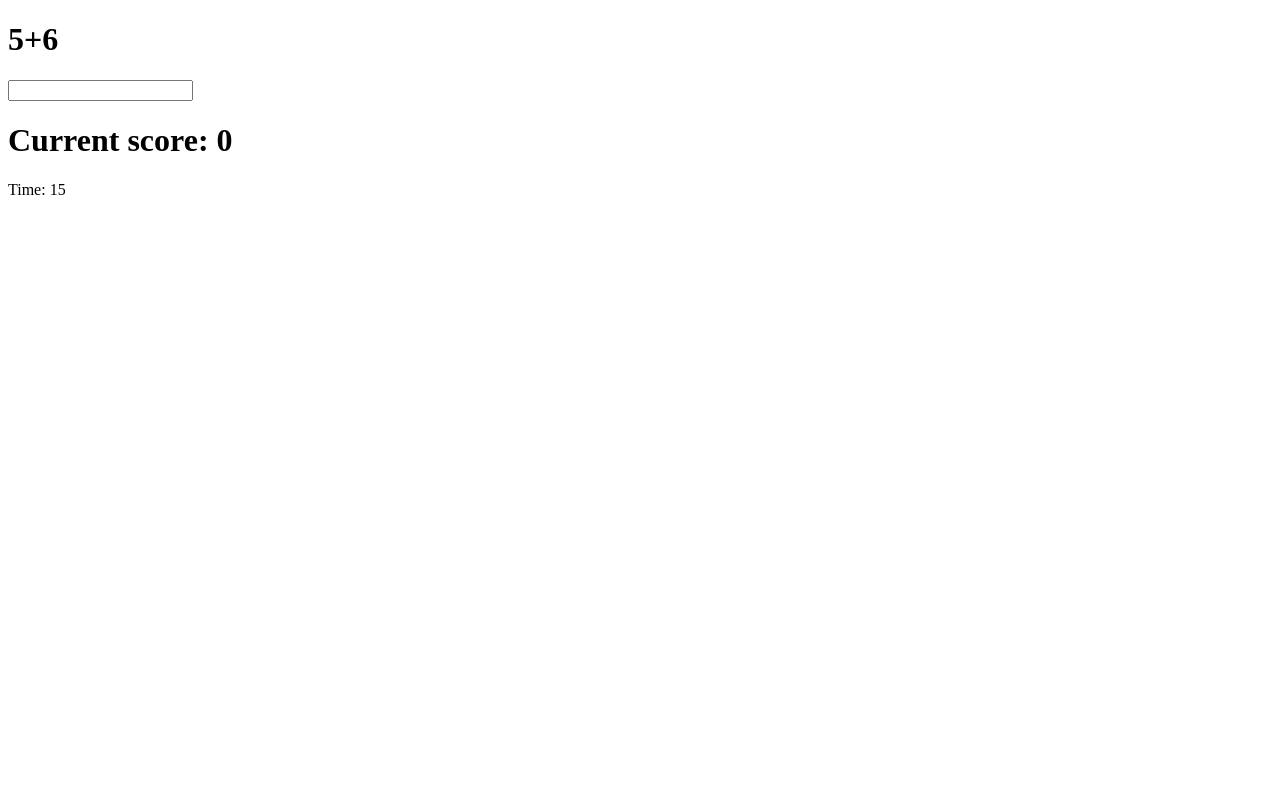
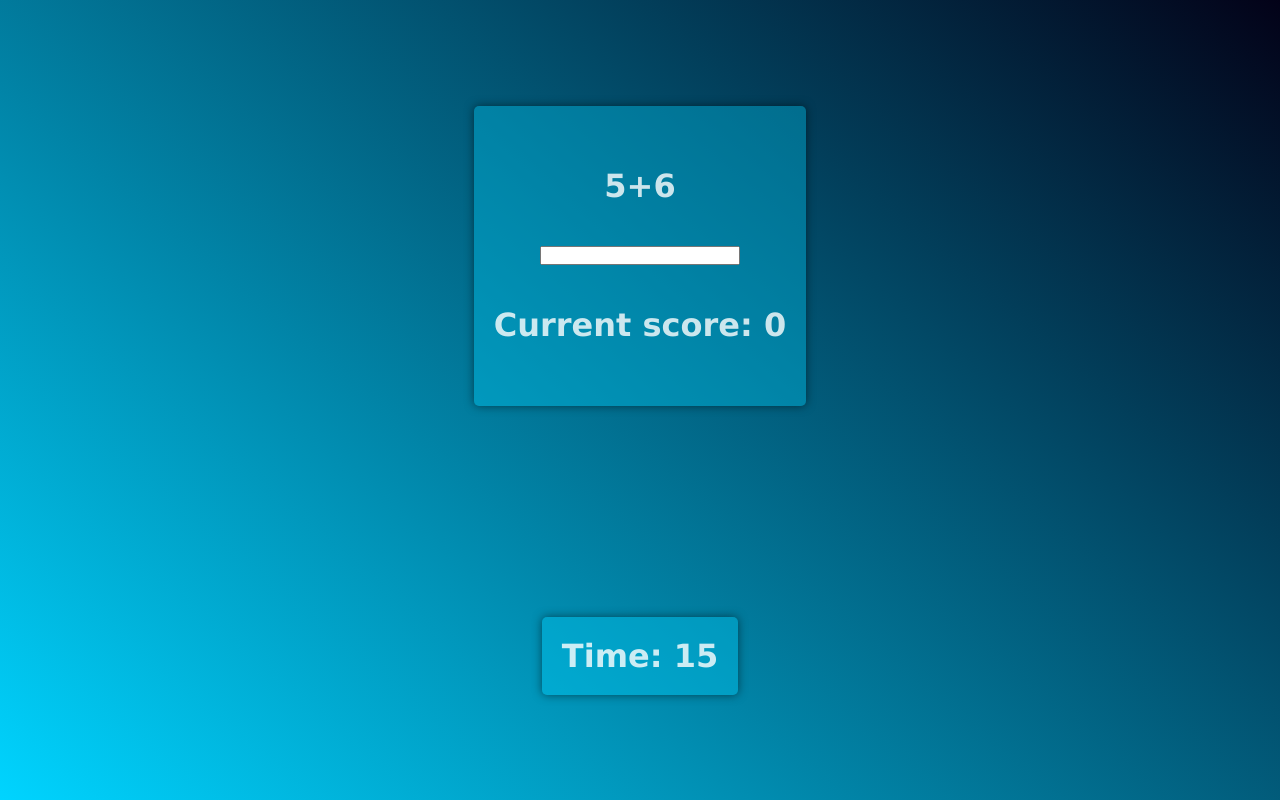
Before and after one commit to datoad4510/react-math-game, a plain HTML site: page index.html in a window 1280 px wide. Drawn offline with nearby package versions, Linux system fonts and the light colour scheme.

Commit message:
added styling

```diff
--- a/liftingStateUp.js
+++ b/liftingStateUp.js
@@ -7,9 +7,7 @@
 class App extends React.Component {
 	operations = ["+", "-", "*", "/"];
 	getRandomOperation = () => {
-        return this.operations[
-            Math.floor(this.operations.length * Math.random())
-        ];
+		return this.operations[Math.floor(this.operations.length * Math.random())];
 	};
 
 	constructor(props) {
@@ -31,10 +29,7 @@ class App extends React.Component {
 			let temp = Math.ceil(Math.random() * 10);
 			return [temp * Math.ceil(Math.random() * 10), temp];
 		} else {
-            return [
-                Math.ceil(Math.random() * 10),
-                Math.ceil(Math.random() * 10),
-            ];
+			return [Math.ceil(Math.random() * 10), Math.ceil(Math.random() * 10)];
 		}
 	}
 
@@ -127,7 +122,7 @@ class App extends React.Component {
 		} else {
 			return (
 				<React.Fragment>
-                    <h1>Your score is {this.state.score}</h1>
+					<h1 className="center-align">Your score is {this.state.score}</h1>
 				</React.Fragment>
 			);
 		}
@@ -170,7 +165,7 @@ class Countdown extends React.Component {
 	render() {
 		return (
 			<React.Fragment>
-                <span>Time: {this.props.seconds}</span>
+				<span className="timer">Time: {this.props.seconds}</span>
 			</React.Fragment>
 		);
 	}
--- a/style.css
+++ b/style.css
@@ -1,3 +1,74 @@
+* {
+    margin: 0;
+    padding: 0;
+    box-sizing: border-box;
+    font-family: 'Lucida Sans', 'Lucida Sans Regular', 'Lucida Grande', 'Lucida Sans Unicode', Geneva, Verdana, sans-serif;
+}
+
+html {
+	background: rgb(2, 0, 36);
+	background: linear-gradient(
+		40deg,
+		rgba(2, 0, 36, 1) 0%,
+		rgba(0, 212, 255, 1) 0%,
+		rgba(3, 2, 24, 1) 100%
+	);
+
+    background-repeat: no-repeat;
+
+    height: 100vh;
+
+    color: rgba(255, 255, 255, 0.801);
+}
+
+#app {
+    display: flex;
+    height: 100vh;
+    align-items: center;
+    justify-content: space-around;
+    text-align: center;
+
+    flex-direction: column;
+}
+
+#wrapper {
+    width: fit-content;
+    display: flex;
+    flex-direction: column;
+    margin: 0 auto;
+    justify-content: space-evenly;
+    min-height: 300px;
+
+    background-color: rgba(0, 213, 255, 0.329);
+    padding: 20px;
+    border-radius: 5px;
+    box-shadow: 0px 0px 10px rgba(0, 0, 0, 0.5);
+}
+
+#wrapper h1 {
+    font-size: 2rem;
+    text-align: center;
+    /* margin-bottom: 2rem; */
+}
+
+
+
 .hidden {
-    display: none;
+	display: none;
 }
+
+.timer {
+    font-size: 2rem;
+    font-weight: bold;
+    background-color: rgba(0, 213, 255, 0.329);
+    padding: 20px;
+    border-radius: 5px;
+    box-shadow: 0px 0px 10px rgba(0, 0, 0, 0.5);
+}
+
+input {
+    /* margin-bottom: 2rem; */
+    text-align: center;
+    margin: 0 auto;
+    width: 200px;
+}
```
Lines whose indentation alone changed are shown as unchanged.
